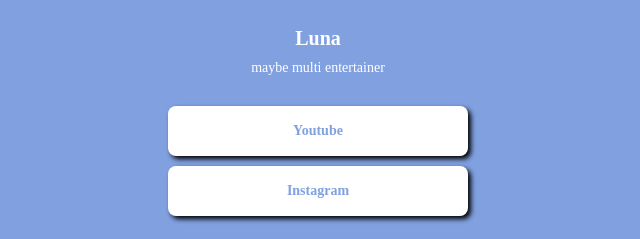
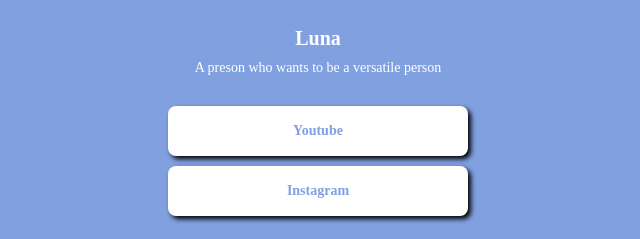
Before and after one commit to luna9601/mypage, a plain HTML site: page index.html in a window 1280 px wide. Shown: the part 137-376 px from the top of the page, 322-962 px from the left. Drawn offline with Linux system fonts and the light colour scheme; a web font is replaced by a local one.

Commit message:
Update index.html

```diff
--- a/index.html
+++ b/index.html
@@ -57,7 +57,7 @@
         <div class="wrap">
             <div class="profile"></div>
             <h1 class="main">Luna</h1>
-            <p class="sub">maybe multi entertainer</p>
+            <p class="sub">A preson who wants to be a versatile person</p>
             <a target="_blank" href="https://www.youtube.com/channel/UCon3hiLD9ODvEIshBvOWTrA">Youtube</a>
             <a target="_blank" href="https://www.instagram.com/lumi_luna_lune/">Instagram</a>
 
```
